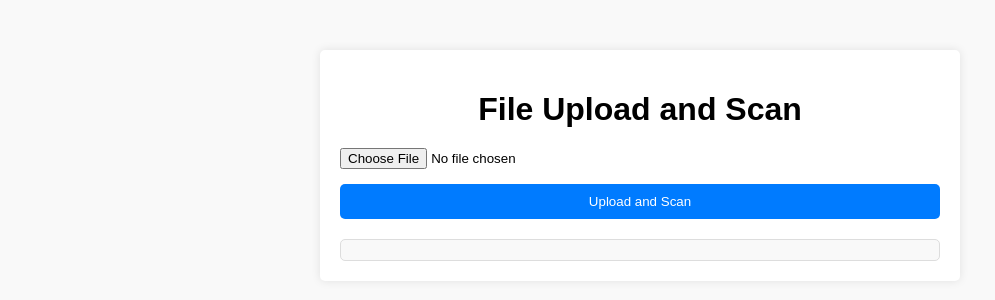
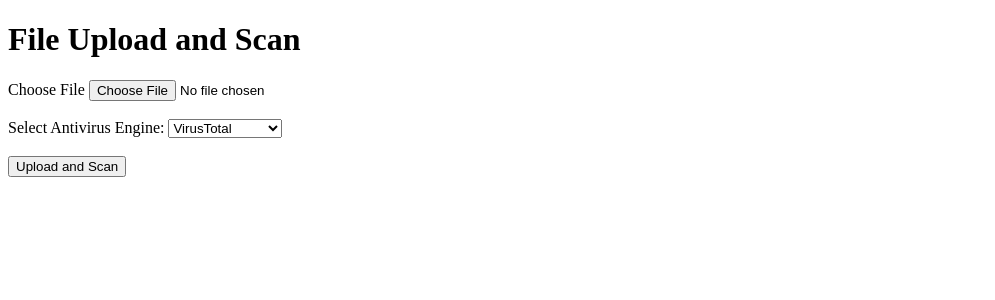
Before and after one commit to ArtemYaryhin/File-Security-Sharing-Collaborate, a FastAPI app: page / in a window 1280 px wide. Shown: the top 300 px of the page, without its empty margins (0-995 px from the left). Run offline with FastAPI, Linux system fonts and the light colour scheme.

Commit message:
Update index.html

```diff
--- a/web/templates/index.html
+++ b/web/templates/index.html
@@ -3,18 +3,28 @@
 <head>
 	<meta charset="UTF-8">
 	<meta name="viewport" content="width=device-width, initial-scale=1.0">
-	<title>File Scan</title>
-	<link rel="stylesheet" href="/static/style.css">
+	<title>File Upload and Scan</title>
 </head>
 <body>
-	<div class="container">
-		<h1>File Upload and Scan</h1>
-		<form id="upload-form">
-			<input type="file" id="file-input" name="file" required />
-			<button type="submit">Upload and Scan</button>
-		</form>
-		<div id="result"></div>
+	<h1>File Upload and Scan</h1>
+	<form action="/upload" method="post" enctype="multipart/form-data">
+		<label for="file">Choose File</label>
+		<input type="file" name="file" id="file" required><br><br>
+		<label for="engine">Select Antivirus Engine:</label>
+		<select name="engine" id="engine">
+			<option value="vt">VirusTotal</option>
+			<option value="ha">Hybrid Analysis</option>
+		</select><br><br>
+		<button type="submit">Upload and Scan</button>
+	</form>
+	<div id="result">
+		{% if error %}
+		<p style="color: red;">Error: {{ error }}</p>
+		{% endif %}
+		{% if message %}
+		<p>{{ message }}</p>
+<pre>{{ result }}</pre>
+		{% endif %}
 	</div>
-	<script src="/static/script.js"></script>
 </body>
 </html>
```
